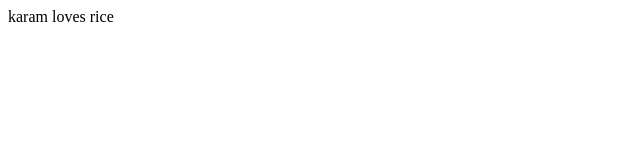
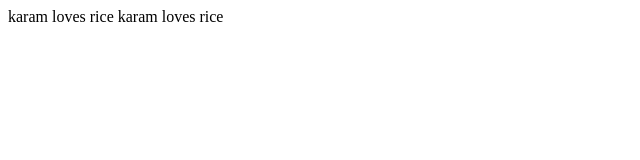
Before and after one commit to karam-mustafa/git-session-with-example, a plain HTML site: page index.html in a window 1280 px wide. Shown: the whole page, without its empty margins (0-640 px from the left). Drawn offline with Linux system fonts and the light colour scheme.

Commit message:
first commit

```diff
--- a/index.html
+++ b/index.html
@@ -7,5 +7,6 @@
 </head>
 <body>
     karam loves rice
+    karam loves rice
 </body>
 </html>
```
